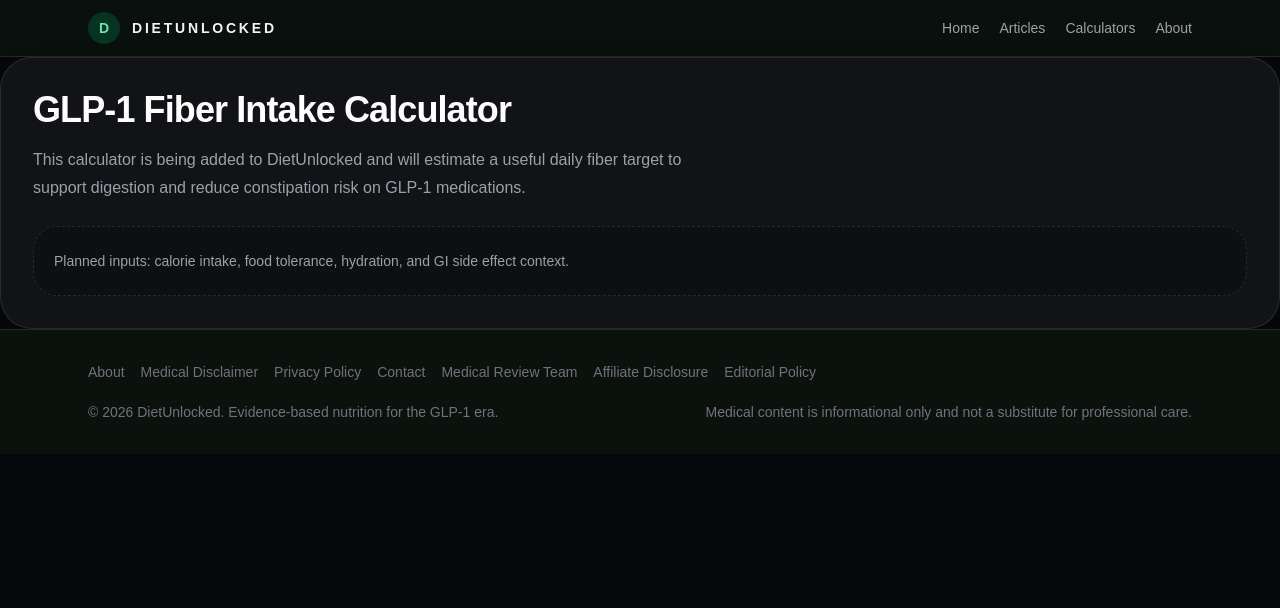
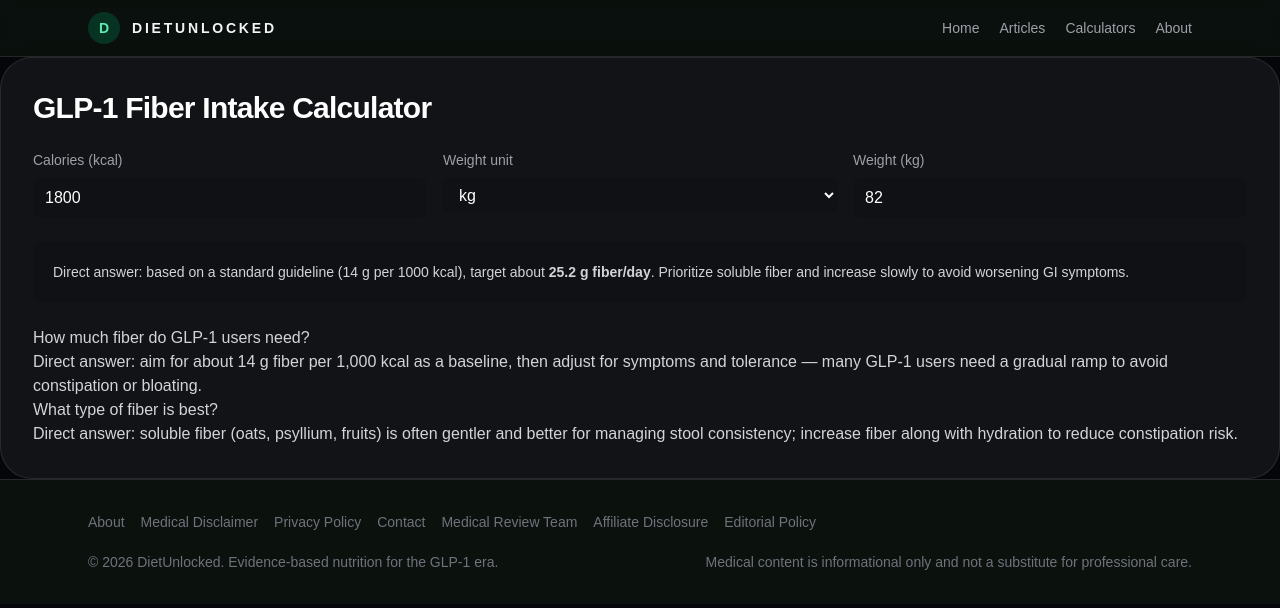
Before and after one commit to manunlockedx-creator/dietunlocked-next, a Next.js app: page /calculators/glp1-fiber-intake-calculator in a window 1280 px wide. Shown: the top 608 px of the page. Built offline with nearby package versions, Linux system fonts and the light colour scheme; no server answers.

Commit message:
feat: add GLP-1 Fiber Intake calculator + article

```diff
--- a/src/components/glp1-fiber-intake-calculator.tsx
+++ b/src/components/glp1-fiber-intake-calculator.tsx
@@ -1,12 +1,52 @@
+"use client";
+
+import { useState } from "react";
+
 export function Glp1FiberIntakeCalculator() {
+  const [unit, setUnit] = useState("kg");
+  const [weight, setWeight] = useState(82);
+  const [calories, setCalories] = useState(1800);
+
+  const weightKg = unit === "kg" ? weight : weight * 0.45359237;
+
+  // Simple rule: 14 g fiber per 1000 kcal is general; GLP-1 users may need slightly higher soluble fiber focus
+  const basePerKcal = 14 / 1000;
+  const recommended = Math.round(calories * basePerKcal * 10) / 10; // grams
+
   return (
     <section className="rounded-[2rem] border border-white/10 bg-white/5 p-8 shadow-2xl shadow-black/20">
-      <h1 className="text-4xl font-semibold tracking-tight text-white">GLP-1 Fiber Intake Calculator</h1>
-      <p className="mt-4 max-w-2xl text-base leading-7 text-zinc-400">
-        This calculator is being added to DietUnlocked and will estimate a useful daily fiber target to support digestion and reduce constipation risk on GLP-1 medications.
-      </p>
-      <div className="mt-6 rounded-[1.5rem] border border-dashed border-white/10 bg-black/20 p-5 text-sm leading-7 text-zinc-400">
-        Planned inputs: calorie intake, food tolerance, hydration, and GI side effect context.
+      <h1 className="text-3xl font-semibold tracking-tight text-white">GLP-1 Fiber Intake Calculator</h1>
+
+      <div className="mt-6 grid gap-4 sm:grid-cols-3">
+        <label className="flex flex-col">
+          <span className="text-sm text-zinc-400">Calories (kcal)</span>
+          <input type="number" value={calories} onChange={(e) => setCalories(Number(e.target.value))} className="mt-2 rounded-md bg-black/10 px-3 py-2 text-white" />
+        </label>
+
+        <label className="flex flex-col">
+          <span className="text-sm text-zinc-400">Weight unit</span>
+          <select value={unit} onChange={(e) => setUnit(e.target.value)} className="mt-2 rounded-md bg-black/10 px-3 py-2 text-white">
+            <option value="kg">kg</option>
+            <option value="lb">lb</option>
+          </select>
+        </label>
+
+        <label className="flex flex-col">
+          <span className="text-sm text-zinc-400">Weight ({unit})</span>
+          <input type="number" value={weight} onChange={(e) => setWeight(Number(e.target.value))} className="mt-2 rounded-md bg-black/10 px-3 py-2 text-white" />
+        </label>
+      </div>
+
+      <div className="mt-6 rounded-lg bg-black/10 p-5">
+        <p className="text-sm text-zinc-300">Direct answer: based on a standard guideline (14 g per 1000 kcal), target about <strong>{recommended} g fiber/day</strong>. Prioritize soluble fiber and increase slowly to avoid worsening GI symptoms.</p>
+      </div>
+
+      <div className="mt-6 prose max-w-none text-zinc-300">
+        <h2>How much fiber do GLP-1 users need?</h2>
+        <p>Direct answer: aim for about 14 g fiber per 1,000 kcal as a baseline, then adjust for symptoms and tolerance — many GLP-1 users need a gradual ramp to avoid constipation or bloating.</p>
+
+        <h2>What type of fiber is best?</h2>
+        <p>Direct answer: soluble fiber (oats, psyllium, fruits) is often gentler and better for managing stool consistency; increase fiber along with hydration to reduce constipation risk.</p>
       </div>
     </section>
   );
```
